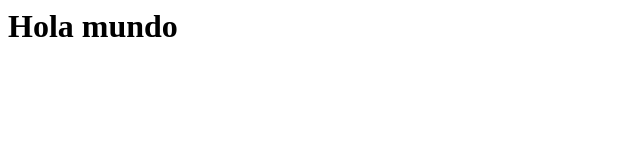
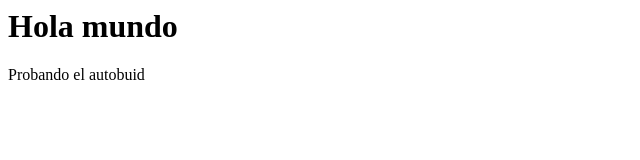
Before and after one commit to raulgomezkairosds/workshop1, a plain HTML site: page static/index.html in a window 1280 px wide. Shown: the whole page, without its empty margins (0-640 px from the left). Drawn offline with Linux system fonts and the light colour scheme.

Commit message:
Commit para prueba de autobuild

```diff
--- a/static/index.html
+++ b/static/index.html
@@ -1,3 +1,4 @@
 <html>
 <h1>Hola mundo</h1>
+<p>Probando el autobuid</>
 </html>
```
